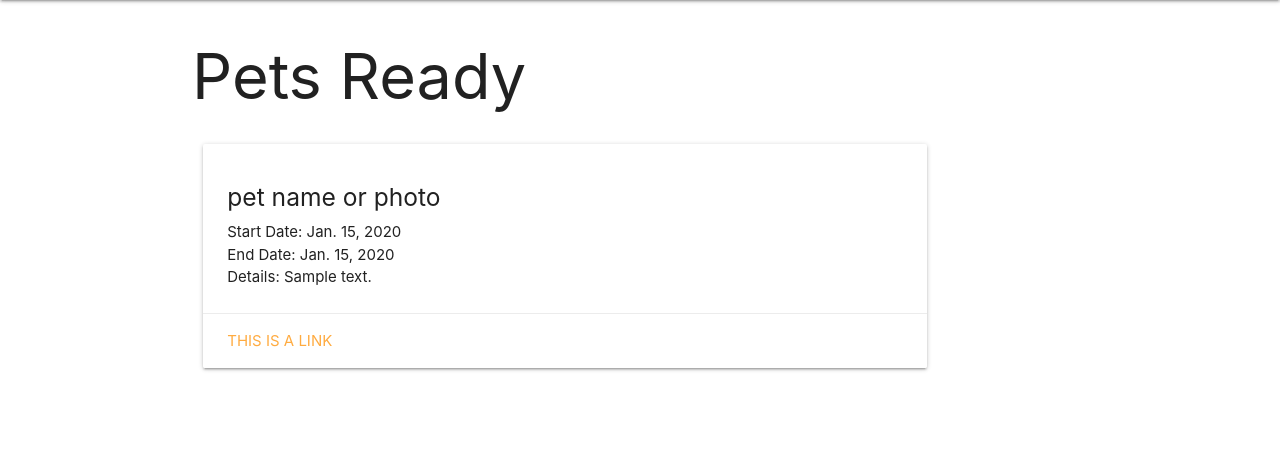
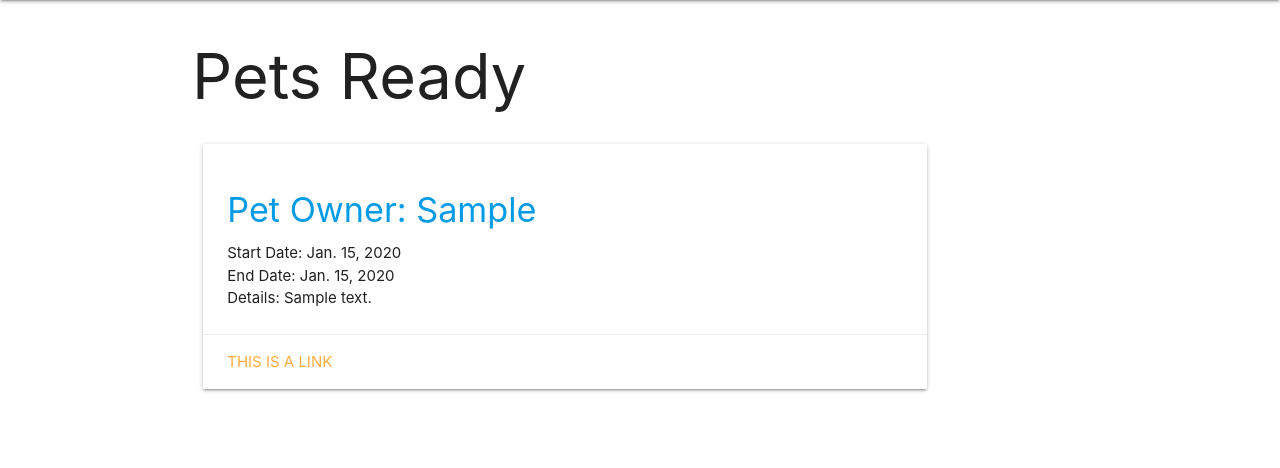
Before and after one commit to beccaawhite/petcation, a Django app: page /posts/ in a window 1280 px wide. Shown: the part 64-532 px from the top of the page. Run offline with Django 3.2, Linux system fonts and the light colour scheme; tables that the repository leaves empty hold one stand-in row (values such as "Sample post"); some web fonts are replaced.

Commit message:
create a link to owners profile on the petcation cards

```diff
--- a/main_app/templates/posts/index.html
+++ b/main_app/templates/posts/index.html
@@ -8,7 +8,13 @@
       <div class="col s12 m10">
         <div class="card">
           <div class="card-content">
-            <span class="card-title"><h5>pet name or photo</h5></span>
+            <span class="card-title">
+              <a href="{% url 'owners_detail' user.owner.id %}">
+                <h4>
+                  Pet Owner: {{ post.owner }}
+                </h4>
+              </a>
+            </span>
               <p>Start Date: {{ post.start_date }}</p>
               <p>End Date: {{ post.end_date }}</p>
               <p>Details: {{ post.details }}</p>
```
Also changed, not shown: main_app/templates/owners/post_form.html (+8 -2 lines), main_app/migrations/0001_initial.py, main_app/migrations/0002_photo.py (deleted), main_app/migrations/0002_remove_post_pet.py (added).
